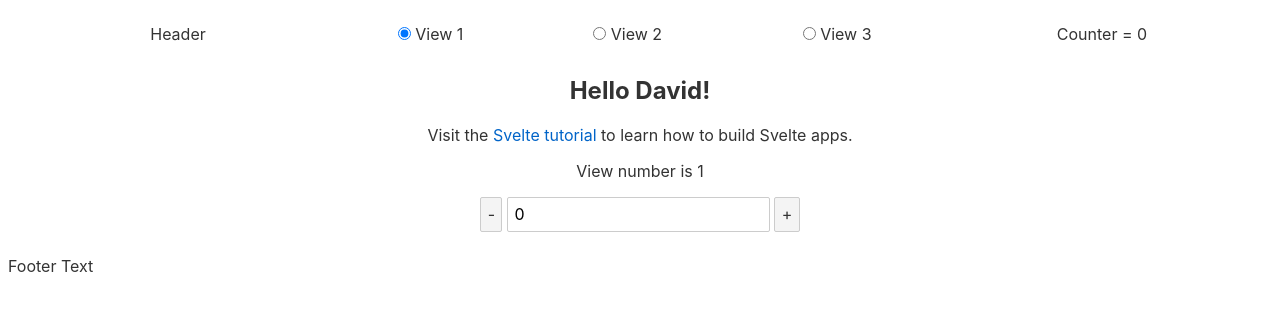
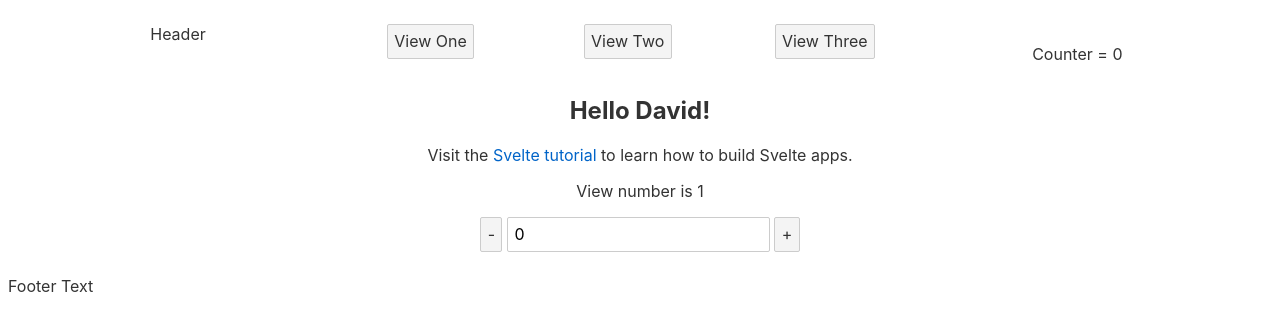
Before and after one commit to sillsdev/svelte-bootcamp-jaars, a Svelte app in the folder david-moore/: page / in a window 1280 px wide. Shown: the top 330 px of the page. Built offline with nearby package versions, Linux system fonts and the light colour scheme.

Commit message:
Change from radio to buttons using each

```diff
--- a/david-moore/src/Header.svelte
+++ b/david-moore/src/Header.svelte
@@ -1,6 +1,14 @@
 <script lang="ts">
 	export let views = 1;
     export let count = 0;
+    const pageNames = ['View One', 'View Two', 'View Three'];
+    function switchPage(pageName) {
+        for (let i = 0; i < pageNames.length; i++) {
+            if (pageName === pageNames[i]) {
+                views = i + 1;
+            }
+        }
+    }
 </script>
 
 <main>
@@ -8,29 +16,14 @@
 		<div style="float: left; width: 25%">
 				Header
 		</div>
-		<div style="float: left; width: 16%">
-            <label>
-                <input type=radio bind:group={views} name="views" value={1}>
-                View 1
+        <ul>
+            {#each pageNames as p}
+                <div style="float: left; width: 16%">
+                    <li><button on:click={() => switchPage(p)}>{p}</button></li>
+                </div>
+            {/each}
+        </ul>
 
-            </label>
-	    </div>
-        <div style="float: left; width: 16%">
-
-            <label>
-                <input type=radio bind:group={views} name="views" value={2}>
-                View 2
-
-            </label>
-        </div>
-        <div style="float: left; width: 18%">
-
-            <label>
-                <input type=radio bind:group={views} name="views" value={3}>
-                View 3
-
-            </label>
-        </div>
         <div style="float: left; width: 25%">
             Counter = {count}
         </div>
@@ -56,5 +49,9 @@
                 max-width: none;
             }
         }
-
+        ul {
+        display: inline;
+        list-style-type: none;
+        margin: auto;
+        }
     </style>
```
